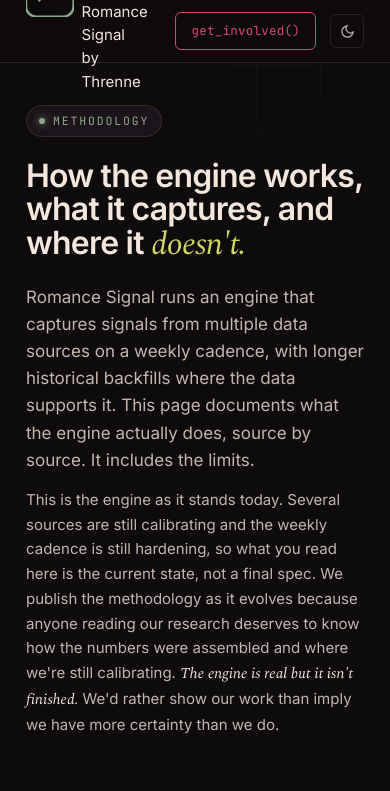
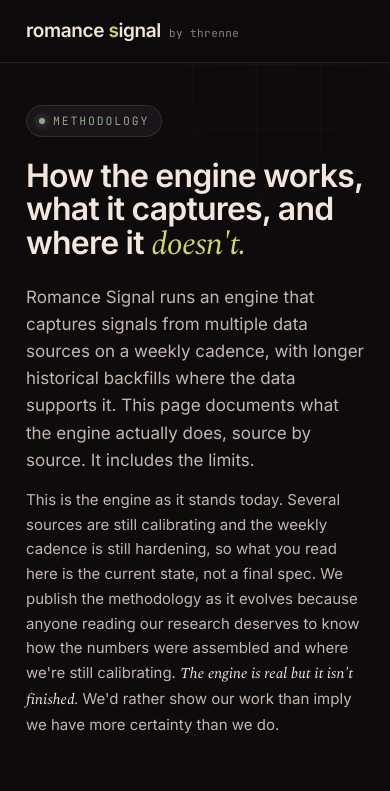
Before and after one commit to threnne/threnne-design-mockups, a website: page romancesignal/methodology/index.html in a window 390 px wide. Shown: the top 791 px of the page. Drawn offline with nearby package versions, Linux system fonts and the light colour scheme; a web font is replaced by a local one.

Commit message:
research/volume-001/methodology: text-only wordmark in header+footer, standardize nav (drop background), mobile nav collapse

```diff
--- a/romancesignal/methodology/index.html
+++ b/romancesignal/methodology/index.html
@@ -18,7 +18,7 @@
     document.documentElement.setAttribute('data-theme', (saved === 'light' || saved === 'dark') ? saved : 'dark');
   } catch (e) {}
 </script>
-<link rel="stylesheet" href="../css/bouquet-base.css">
+<link rel="stylesheet" href="../css/bouquet-base.css"><style>@media(max-width:900px){.nav__links{display:none}}</style>
 <style>
 .sr-only{position:absolute;width:1px;height:1px;padding:0;margin:-1px;overflow:hidden;clip:rect(0,0,0,0);white-space:nowrap;border:0}
 .nav__links a.is-active{color:var(--text)}
@@ -163,19 +163,11 @@ section.block{padding:64px 0 12px;position:relative}
 <header class="nav">
   <div class="wrap nav__in">
     <a href="../index.html" class="brand">
-      <svg class="brand__mark" viewBox="0 0 32 32" fill="none" aria-hidden="true">
-        <rect width="32" height="32" rx="7" fill="none" stroke="var(--euc)" stroke-width="1.6"/>
-        <path d="M9 21 L13 13 L17 18 L20 10 L23 16" fill="none" stroke="var(--euc)" stroke-width="1.8" stroke-linecap="round" stroke-linejoin="round"/>
-        <circle cx="23" cy="16" r="1.8" fill="var(--thistle)"/>
-      </svg>
-      <span>
-        <div class="brand__name">Romance Signal</div>
-        <div class="brand__sub">by Threnne</div>
-      </span>
+      <span class="brand__word">romance <span class="brand__sig">s</span>ignal</span>
+      <span class="brand__by">by threnne</span>
     </a>
     <nav class="nav__links">
       <a href="../watchlist/index.html">watchlist</a>
-      <a href="../background/index.html">background</a>
       <a href="../research/index.html">research</a>
       <a href="index.html" class="is-active">methodology</a>
       <a href="../index.html#get-involved" class="nav__cta">get_involved()</a>
@@ -486,8 +478,8 @@ section.block{padding:64px 0 12px;position:relative}
   <div class="wrap foot__in">
     <div>
       <a href="../index.html" class="brand">
-        <svg class="brand__mark" viewBox="0 0 32 32" fill="none" style="width:24px;height:24px"><rect width="32" height="32" rx="7" fill="none" stroke="var(--euc)" stroke-width="1.6"/><path d="M9 21 L13 13 L17 18 L20 10 L23 16" fill="none" stroke="var(--euc)" stroke-width="1.8" stroke-linecap="round" stroke-linejoin="round"/><circle cx="23" cy="16" r="1.8" fill="var(--thistle)"/></svg>
-        <span class="brand__name" style="font-size:14px">Romance Signal</span>
+        <span class="brand__word">romance <span class="brand__sig">s</span>ignal</span>
+        <span class="brand__by">by threnne</span>
       </a>
       <p class="foot__tag">Measuring the romance market for the people writing it.</p>
     </div>
```
Also changed, not shown: romancesignal/research/index.html (+5 -13 lines), romancesignal/research/volume-001/index.html (+5 -13 lines).
